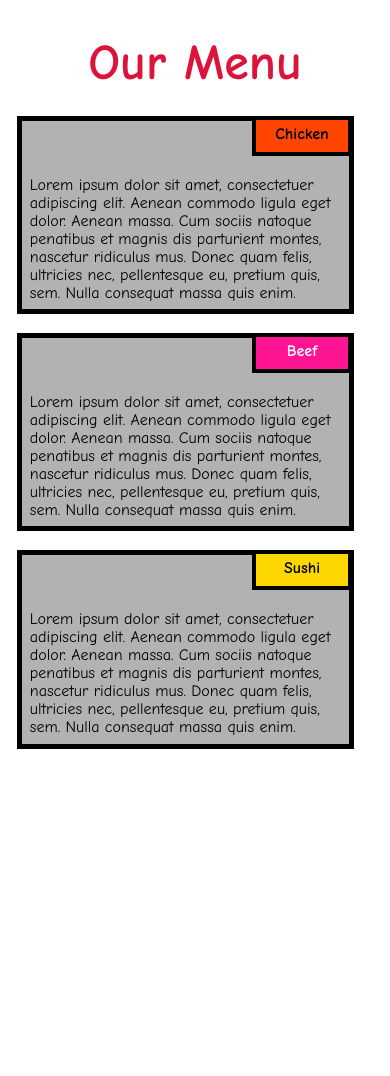
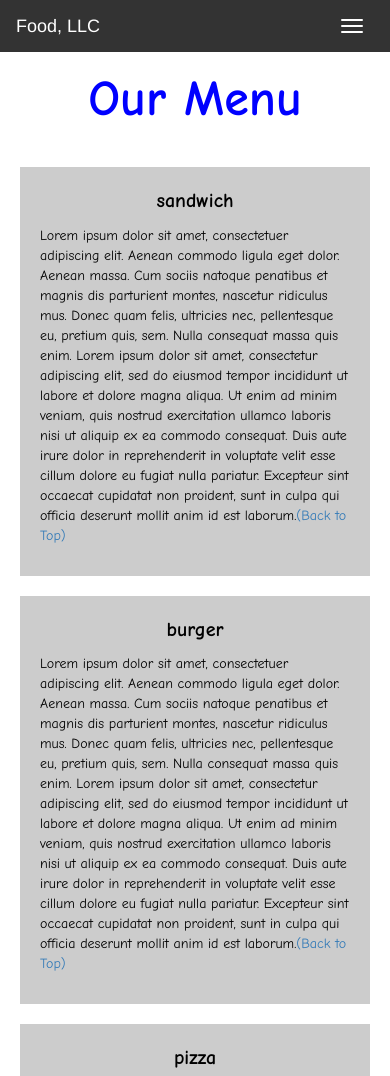
Before and after one commit to Sreekutty1224/test-coursera, a plain HTML site: page index.html in a window 390 px wide. Shown: the top 1076 px of the page. Before the commit the page ends 844 px from the top, so only its background shows below. Drawn offline with nearby package versions, Linux system fonts and the light colour scheme.

Commit message:
Add files via upload

```diff
--- a/css/style.css
+++ b/css/style.css
@@ -1,102 +1,96 @@
-* {
-  box-sizing: border-box;
+ .container-fluid{
+	margin: 0;
+	padding: 0;
 }
 
-body{
-	margin: 10;
-	padding: 5;
-  font-family: "Comic Sans MS", cursive, sans-serif;
+.navbar{
+	border-radius: 0px;
+	background-color: rgba(0,0,0,0.8);
 }
 
-.row{
-  margin-top: 5%;
-  margin-bottom: 5%;
+.navbar-brand{
+  font-size: 35px;
+  color: white;
+  padding-left: 25px;
 }
 
-h1 {
-  margin-bottom: 15px;
+.navbar-brand:hover{
+	color: white;
+}
+
+.nav{
+	margin: 0;
+	padding: 0;
+}
+
+.navbar-nav{
+  font-size: 25px;
   text-align: center;
-  color: #dc143c;
-  font-size: 50px;
+  margin: 0;
+  padding: 0;
+}
+
+.navbar-toggle{
+	border: 2px solid white;
+	margin-right: 25px;
+}
+
+.icon-bar{
+	background-color: white;
 }
 
 
-.box{
-  width: 100%;
-  overflow: none;
+.main-title{
+  margin-bottom: 15px;
+  text-align: center;
+  color: #0000ff;
+  font-size: 50px;
+  font-family: "Comic Sans MS", cursive, sans-serif;
+  font-weight: bold;
+}
+
+li{
+	box-sizing: border-box;
+	width: 100%;
+}
+
+.menu-item{
+	padding: 0;
+	margin: 0;
+	width: 100%;
+	background-color: white;
+	border-bottom: 1px solid black;
+	color: black;
+	display: block;
+}
+
+.menu-item:hover{
+	background-color: rgba(0,0,0,0.9);
+	color: rgba(0,0,0,0.4);
 }
 
 
-.content-name{
-  overflow: none;
-  text-align: center;
-  border: 4px solid black;
-  width: 100px;
-  height: 40px;
-  padding: 5px;
-  float: right;
-  margin-right: 36px;
-  margin-top: 0px;
-  font-weight: bold;
-  position: relative;
+
+.row{
+	margin: 20px;
 }
 
-.content{
-  border: 5px solid black;
-  width: 90%;
-  height: auto;
-  margin: 2.5%;
-  color: black
-  font-size: 25px;
-  padding: 2%;
-  padding-top: 55px;
-  background-color: rgba(0,0,0,0.3);
+.content-box{
+	margin: 20px;
+	width: auto;
+	height: auto;
+	color: black;
+	background-color: rgba(0,0,0,0.2);
+	font-family: "Comic Sans MS", cursive, sans-serif;
+	padding: 20px;
 }
 
-.name1{
-  background-color: #ff4500;
+.item-name{
+	text-align: center;
+	font-size: 20px;
+	font-weight: bold;
 }
 
-.name2{
-  color: white;
-  background-color: #ff1493;
+#top{
+
 }
-.name3{
-  background-color: #ffd700;
-}
-
-
-/**** Large devices only ****/
-@media (min-width: 992px) {
-  .col-lg-4 {
-  	float: left;
-    width: 33.33%;
-  }
-}
-/**** Medium devices only ****/
-@media (min-width: 768px) and (max-width: 991px) {
-  .col-md-6,.col-md-12 {
-    float: left;
-  }
-  .col-md-6 {
-    width: 50%;
-  }
-  .col-md-12 {
-    margin-left: -10px;
-    width: 100%;
-  }
-  .name3{
-    margin-right: 65px;
-    width: 100px;
-  }
-}
-
-@media (min-width: 0px) and (max-width: 767px) {
-  .col-sm-12 {
-  	float: left;
-    width: 100%;
-  }
-  .content-name{
-    margin-right: 30px;
-  }
-  }
--- a/index.html
+++ b/index.html
@@ -2,37 +2,73 @@
 <html>
 <head>
 
-<title>Responsive Layout</title>
+<title>Module 3</title>
+<link rel="stylesheet" href="css/style.css"/>
+  <meta name="viewport" content="width=device-width, initial-scale=1">
+  <link rel="stylesheet" href="https://maxcdn.bootstrapcdn.com/bootstrap/3.3.7/css/bootstrap.min.css">
+  <script src="https://ajax.googleapis.com/ajax/libs/jquery/3.3.1/jquery.min.js"></script>
+  <script src="https://maxcdn.bootstrapcdn.com/bootstrap/3.3.7/js/bootstrap.min.js"></script>
 
-<link type="text/css" rel="stylesheet"  href="css/style.css">
+</head>
+
 <meta name="viewport" content="width=device-width, initial-scale=1">
 
-</head>
 <body>
-<h1>Our Menu</h1>
+
+
+<nav class="navbar" id="top">
+  <div class="container-fluid">
+
+    <div class="navbar-header">
+      <button type="button" class="navbar-toggle" data-toggle="collapse" data-target="#myNavbar">
+        <span class="icon-bar"></span>
+        <span class="icon-bar"></span>
+        <span class="icon-bar"></span>
+      </button>
+      <a class="navbar-brand" href="#">Food, LLC</a>
+    </div>
+
+    <div class="collapse" id="myNavbar">
+      <ul class="nav navbar-nav visible-xs">
+        <li><a class="menu-item" href="#">Noodles</a></li>
+        <li><a class="menu-item" href="#">Fried Rice</a></li>
+        <li><a class="menu-item" href="#">Manchuria</a></li>
+      </ul>
+    </div>
+
+  </div>
+</nav>
+
+<h1 class="main-title">Our Menu</h1>
 
 
 
+<div class="row">
+
   <div class="col-lg-4 col-md-6 col-sm-12">
-  	<div class="box">
-  		<p class="content-name name1">Chicken</p>
-  		<p class="content">Lorem ipsum dolor sit amet, consectetuer adipiscing elit. Aenean commodo ligula eget dolor. Aenean massa. Cum sociis natoque penatibus et magnis dis parturient montes, nascetur ridiculus mus. Donec quam felis, ultricies nec, pellentesque eu, pretium quis, sem. Nulla consequat massa quis enim.</p>
-  	</div>
+    <div class="content-box">
+      <p class="item-name">sandwich</p>
+      <p>Lorem ipsum dolor sit amet, consectetuer adipiscing elit. Aenean commodo ligula eget dolor. Aenean massa. Cum sociis natoque penatibus et magnis dis parturient montes, nascetur ridiculus mus. Donec quam felis, ultricies nec, pellentesque eu, pretium quis, sem. Nulla consequat massa quis enim. Lorem ipsum dolor sit amet, consectetur adipiscing elit, sed do eiusmod tempor incididunt ut labore et dolore magna aliqua. Ut enim ad minim veniam, quis nostrud exercitation ullamco laboris nisi ut aliquip ex ea commodo consequat. Duis aute irure dolor in reprehenderit in voluptate velit esse cillum dolore eu fugiat nulla pariatur. Excepteur sint occaecat cupidatat non proident, sunt in culpa qui officia deserunt mollit anim id est laborum.<a href="#top">(Back to Top)</a></p>
+    </div>
   </div>
 
   <div class="col-lg-4 col-md-6 col-sm-12">
-  	<div class="box">
-   		<p class="content-name name2">Beef</p>
-   		<p class="content">Lorem ipsum dolor sit amet, consectetuer adipiscing elit. Aenean commodo ligula eget dolor. Aenean massa. Cum sociis natoque penatibus et magnis dis parturient montes, nascetur ridiculus mus. Donec quam felis, ultricies nec, pellentesque eu, pretium quis, sem. Nulla consequat massa quis enim.</p>
-  	</div>
+    <div class="content-box">
+      <p class="item-name">burger</p>
+      <p>Lorem ipsum dolor sit amet, consectetuer adipiscing elit. Aenean commodo ligula eget dolor. Aenean massa. Cum sociis natoque penatibus et magnis dis parturient montes, nascetur ridiculus mus. Donec quam felis, ultricies nec, pellentesque eu, pretium quis, sem. Nulla consequat massa quis enim. Lorem ipsum dolor sit amet, consectetur adipiscing elit, sed do eiusmod tempor incididunt ut labore et dolore magna aliqua. Ut enim ad minim veniam, quis nostrud exercitation ullamco laboris nisi ut aliquip ex ea commodo consequat. Duis aute irure dolor in reprehenderit in voluptate velit esse cillum dolore eu fugiat nulla pariatur. Excepteur sint occaecat cupidatat non proident, sunt in culpa qui officia deserunt mollit anim id est laborum.<a href="#top">(Back to Top)</a></p>
+    </div>
   </div>
 
+
   <div class="col-lg-4 col-md-12 col-sm-12">
-  	<div class="box">
-  		<p class="content-name name3">Sushi</p>
-  		<p class="content">Lorem ipsum dolor sit amet, consectetuer adipiscing elit. Aenean commodo ligula eget dolor. Aenean massa. Cum sociis natoque penatibus et magnis dis parturient montes, nascetur ridiculus mus. Donec quam felis, ultricies nec, pellentesque eu, pretium quis, sem. Nulla consequat massa quis enim.</p>
-  	</div>
+    <div class="content-box">
+      <p class="item-name">pizza</p>
+      <p>Lorem ipsum dolor sit amet, consectetuer adipiscing elit. Aenean commodo ligula eget dolor. Aenean massa. Cum sociis natoque penatibus et magnis dis parturient montes, nascetur ridiculus mus. Donec quam felis, ultricies nec, pellentesque eu, pretium quis, sem. Nulla consequat massa quis enim. Lorem ipsum dolor sit amet, consectetur adipiscing elit, sed do eiusmod tempor incididunt ut labore et dolore magna aliqua. Ut enim ad minim veniam, quis nostrud exercitation ullamco laboris nisi ut aliquip ex ea commodo consequat. Duis aute irure dolor in reprehenderit in voluptate velit esse cillum dolore eu fugiat nulla pariatur. Excepteur sint occaecat cupidatat non proident, sunt in culpa qui officia deserunt mollit anim id est laborum.<a href="#top">(Back to Top)</a></p>
+    </div>
   </div>
+
+</div>
+
 
 </body>
 </html>
```
